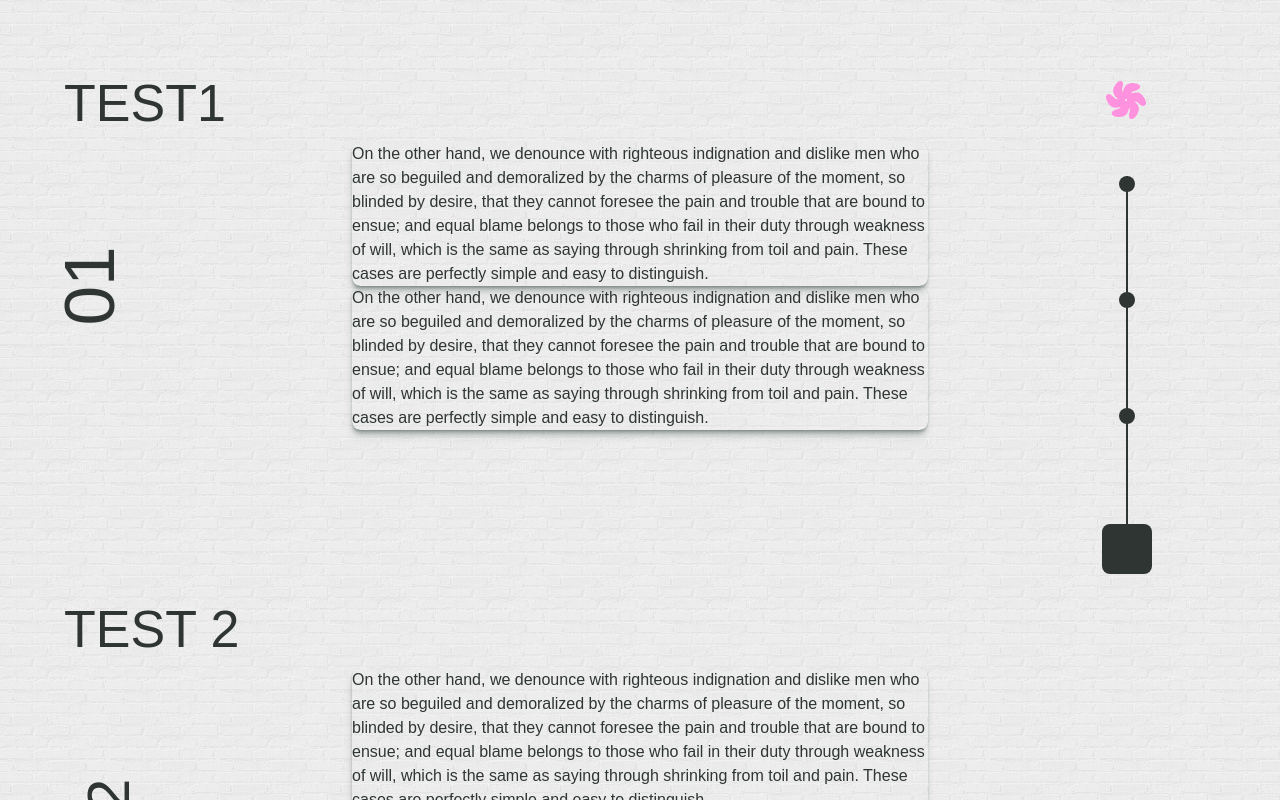
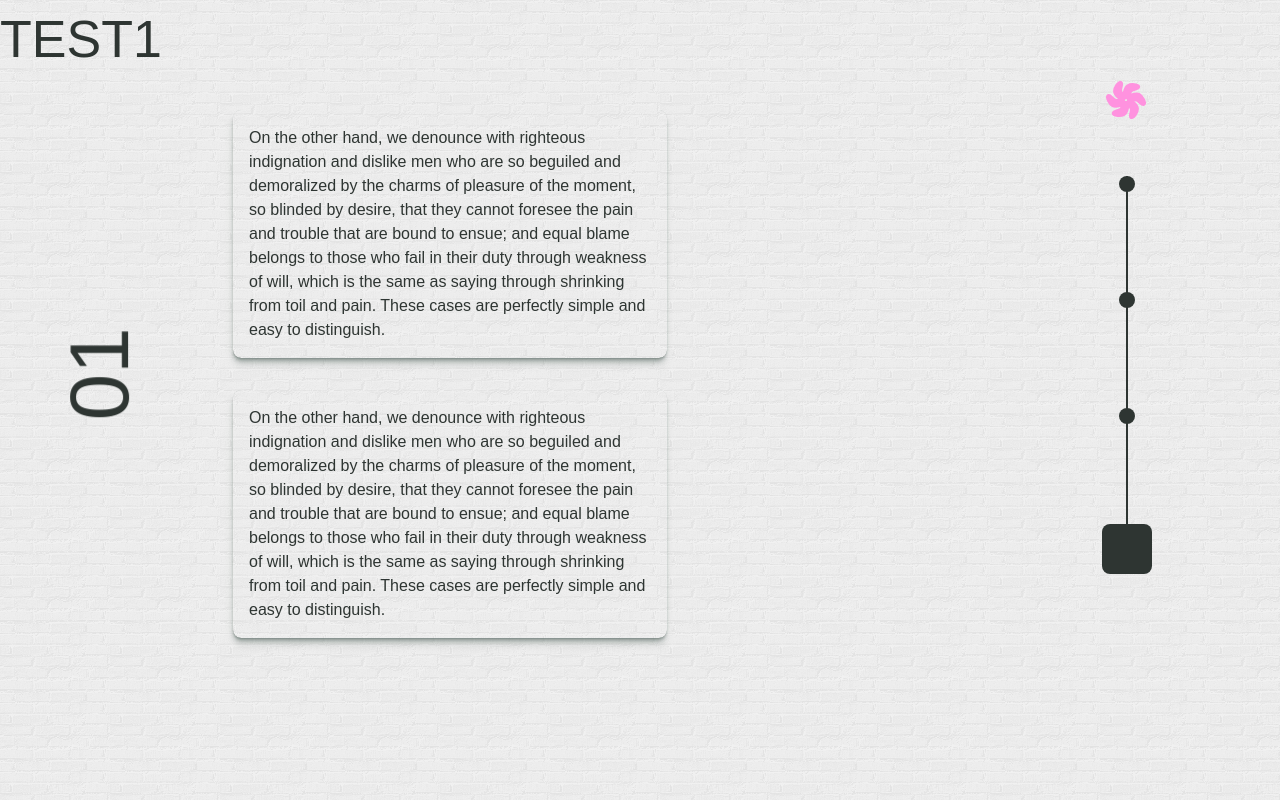
Before and after one commit to barbaraperic/pink-panther, a Next.js app: page / in a window 1280 px wide. Shown: the top 800 px of the page. Built offline with nearby package versions, Linux system fonts and the light colour scheme; a web font is replaced by a local one.

Commit message:
FIX number rotation

```diff
--- a/app/components/CardSection.module.css
+++ b/app/components/CardSection.module.css
@@ -1,13 +1,16 @@
 .section {
+    width: 900px;
     display: grid;
     grid-template-columns: repeat(4, 1fr);
     margin-bottom: 10rem;
+    gap: 2rem;
 }
 
 .card {
     border-radius: 8px;
     box-shadow: var(--shadow-elevation-high);
     position: relative;
+    padding: 1rem;
 }
 
 .paragraph-a {
@@ -24,8 +27,11 @@
     font-size: 60px;
     grid-column: 1/2;
     grid-row: 2/4;
-    transform: rotate(270deg);
+    transform: rotate(-90deg);
     text-align: center;
+    display: flex;
+    justify-content: center;
+    align-items: center;
 }
 
 .title {
--- a/app/components/CardSection.tsx
+++ b/app/components/CardSection.tsx
@@ -21,6 +21,7 @@ export default function CardSection({
 }) {
     const box = useRef(null)
     useIsomorphicLayoutEffect(() => {
+        console.log(box)
         if (box) {
             gsap.to(box.current, {
                 scale: 1.5,
@@ -28,8 +29,8 @@ export default function CardSection({
                 scrollTrigger: {
                     scrub: 1,
                     trigger: box.current,
-                    start: 'center center',
-                    end: 'bottom top',
+                    start: 'bottom bottom',
+                    end: 'top top',
                 },
             })
         }
--- a/app/components/CardSectionList.tsx
+++ b/app/components/CardSectionList.tsx
@@ -23,7 +23,7 @@ export default function CardSectionList() {
     ]
 
     return (
-        <div>
+        <>
             {sectionList.map((section) => (
                 <CardSection
                     key={section.id}
@@ -33,6 +33,6 @@ export default function CardSectionList() {
                     text={section.text}
                 />
             ))}
-        </div>
+        </>
     )
 }
--- a/app/homepage.module.css
+++ b/app/homepage.module.css
@@ -1,7 +1,6 @@
 .container {
     width: 100vw;
     height: 100vh;
-    display: flex;
 }
 
 .title {
@@ -19,12 +18,6 @@
     filter: grayscale(1);
 }
 
-.wrapper {
-    padding: 5%;
-    position: relative;
-    margin: 0 auto;
-}
-
 .spinner-svg {
     position: fixed;
     width: 40px;
```
